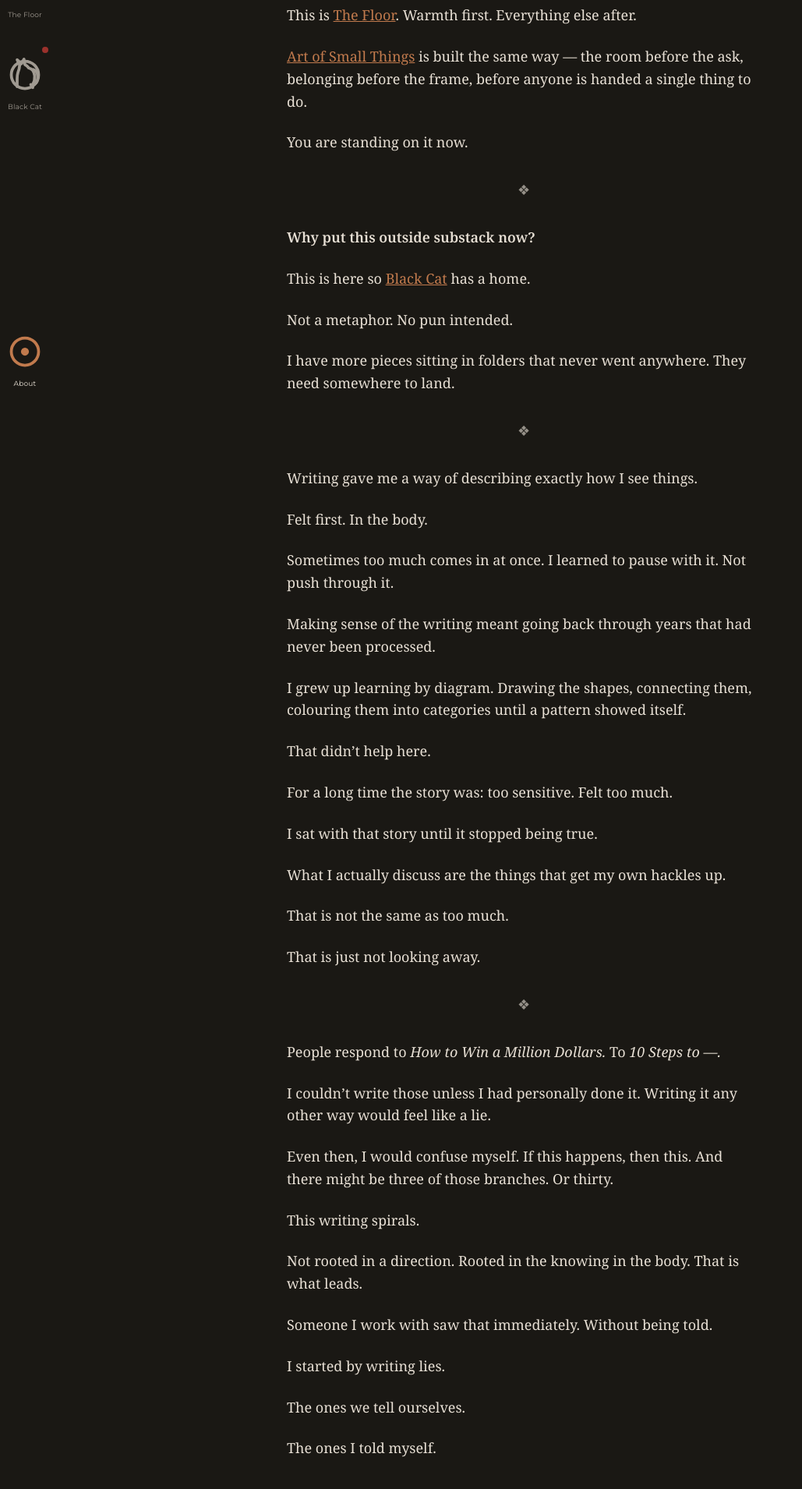
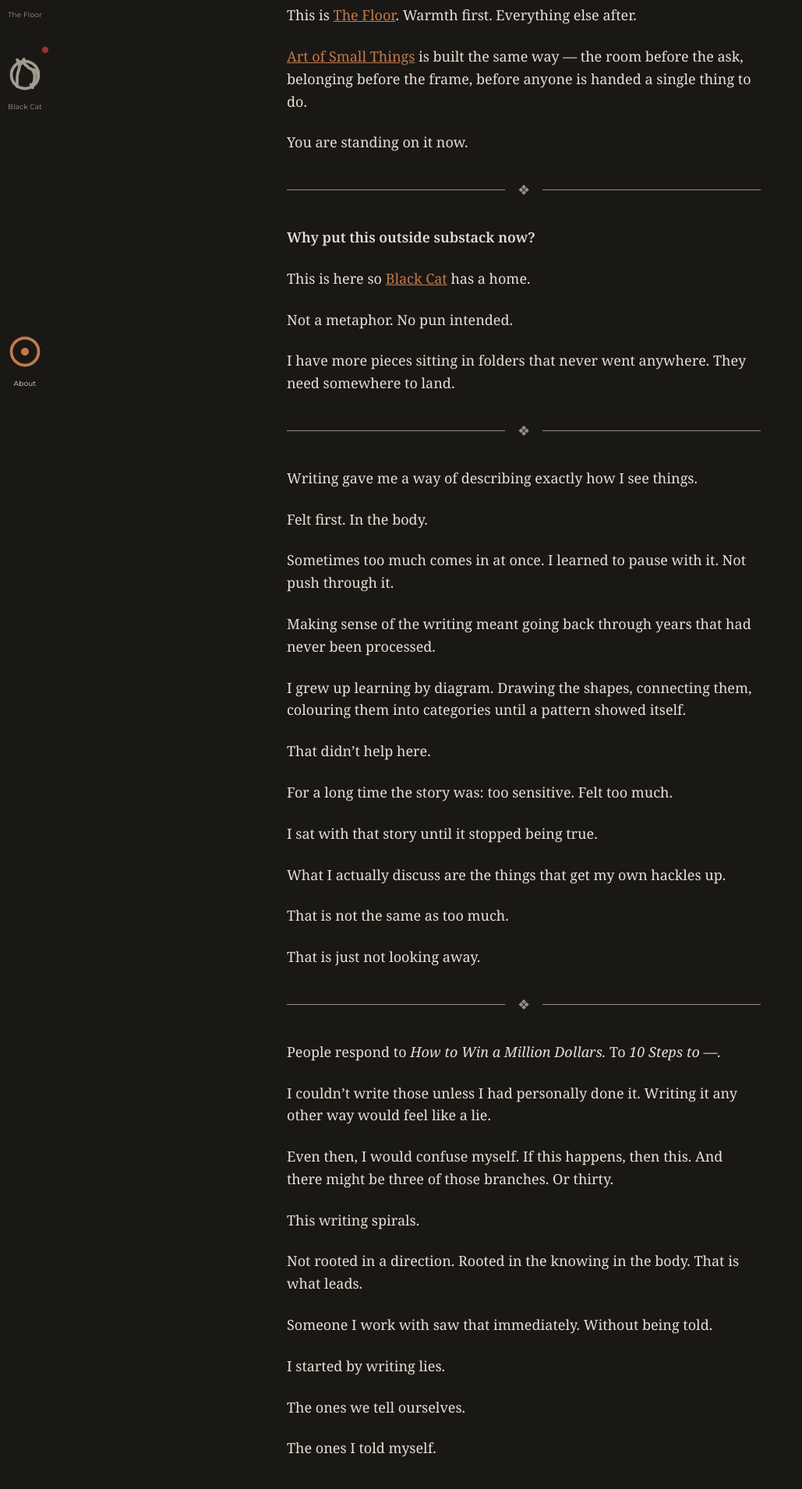
Before and after one commit to 2pix/small-things, a Jekyll site: the page built from about/index.md, in a window 1280 px wide. Shown: the part 361-2271 px from the top of the page at 78% size, without its empty margins (0-1029 px from the left). Built offline with Jekyll 4.4.1, drawn with Linux system fonts in a browser that asks for light colours.

Commit message:
Redesign scene divider: line / diamond / line instead of a bare mark
Was just a centered diamond character. Now a flex row split into
thirds — a horizontal line, the diamond mark, another line, spanning
the full text column width instead of sitting alone in the middle.

```diff
--- a/_includes/divider.html
+++ b/_includes/divider.html
@@ -1 +1,5 @@
-<p class="divider">❖</p>
+<div class="divider">
+  <span class="divider__line"></span>
+  <span class="divider__mark" aria-hidden="true">❖</span>
+  <span class="divider__line"></span>
+</div>
--- a/assets/css/style.css
+++ b/assets/css/style.css
@@ -220,10 +220,22 @@ a {
   margin-top: var(--space-1);
 }
 
-.post__body p.divider {
-  text-align: center;
+.post__body .divider {
+  display: flex;
+  align-items: center;
+  gap: var(--space-2);
   opacity: 0.6;
   margin: var(--space-4) 0;
+}
+
+.divider__line {
+  flex: 1 1 0;
+  height: 1px;
+  background: currentColor;
+}
+
+.divider__mark {
+  flex-shrink: 0;
 }
 
 /* Native markdown blockquote - "bootcamp" convention: left border, tinted background, small radius */
```
